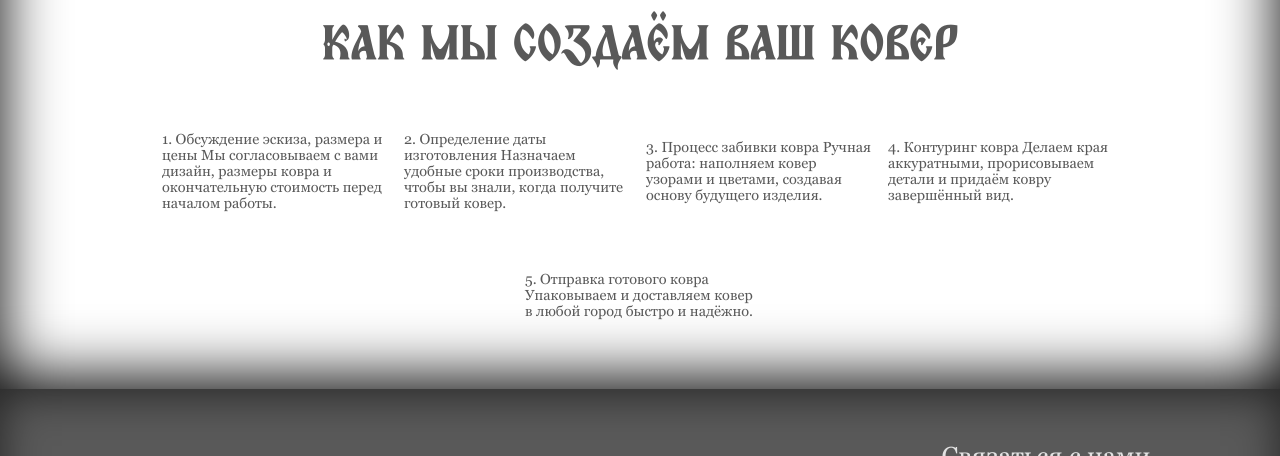
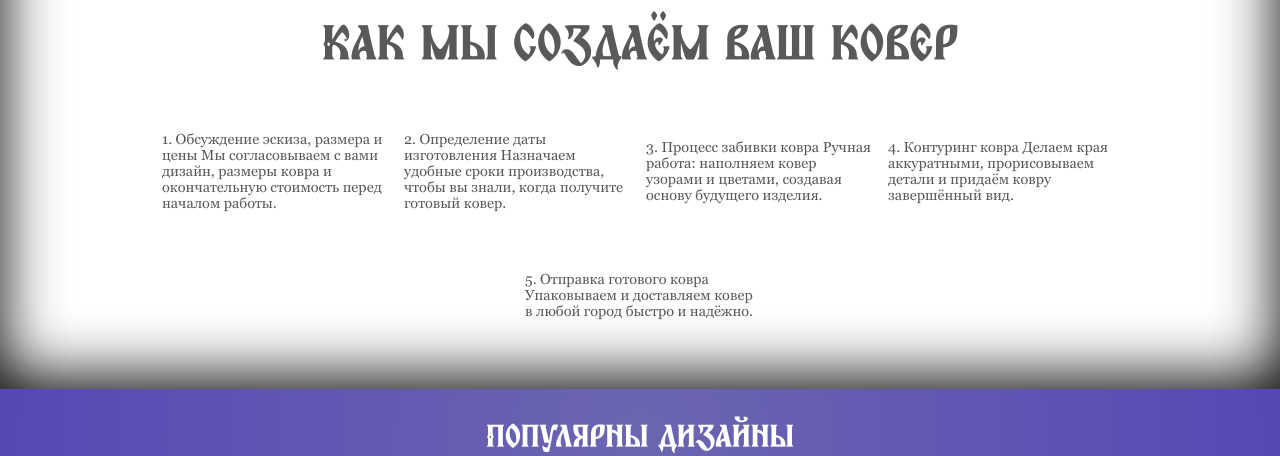
Before and after one commit to rockssGID/Web_test, a plain HTML site: page index.html in a window 1280 px wide. Shown: the part 1200-1656 px from the top of the page. Drawn offline with Linux system fonts and the light colour scheme.

Commit message:
modified:   css/header_footer.css 	modified:   css/main/main.css 	modified:   index.html

```diff
--- a/css/header_footer.css
+++ b/css/header_footer.css
@@ -69,6 +69,7 @@ body::-webkit-scrollbar-thumb{
     position: absolute;
     top: 100%;
     left: 0;
+    z-index: 1000;
 }
 
 .drop-button {
@@ -86,6 +87,7 @@ body::-webkit-scrollbar-thumb{
     width: 220px;
     text-align: center;
     flex-wrap: wrap;
+    z-index: 1000;
 }
 .drop-button:hover {
     transform: scale(1.1);
--- a/css/main/main.css
+++ b/css/main/main.css
@@ -170,3 +170,26 @@
     width: 230px;
     margin: 30px 6px;
 }
+.block-3{
+    background: radial-gradient(circle, #6B66B1, #5648B4);
+    width: 100%;
+    display: flex;
+    justify-content: center;
+    align-items: center;
+}
+.block-3>div:nth-of-type(1){
+    display: flex;
+    width: 90%;
+    justify-content: center;
+    align-items: center;
+}
+.block-3>div:nth-of-type(1)>p{
+    font-family: "TDVolshebstvo";
+    font-size: 2em;
+    color: #fff;
+    text-align: center;
+    width: 90%;
+    padding: 33px 0;
+    border-color: #fff;
+    border-bottom: 4px solid;
+}
--- a/index.html
+++ b/index.html
@@ -128,6 +128,16 @@
                     Упаковываем и доставляем ковер в любой город быстро и надёжно.</p>
             </div>
         </div>
+        <div class="block-3">
+            <div>
+                <p>Популярны дизайны</p>
+            </div>
+            <div></div>
+            <div></div>
+            <div></div>
+            <div></div>
+            <div></div>
+        </div>
     </main>
     <footer>
         <div>
```
